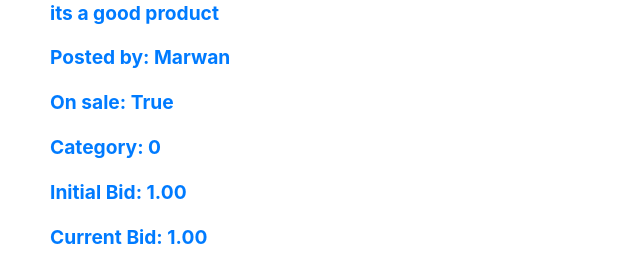
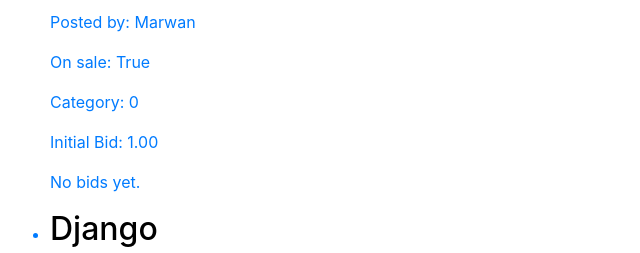
Before and after one commit to Marwanishere/commerce, a Django app: page / in a window 1280 px wide. Shown: the part 1056-1309 px from the top of the page, without its empty margins (0-640 px from the left). Run offline with Django 3.2, Linux system fonts and the light colour scheme; data comes from the database, SQL or seed files in the repository; both versions use the stored data as it was after the commit; some libraries are stand-ins or nearby versions.

Commit message:
got rid of the .id part on the index.html

```diff
--- a/auctions/static/auctions/styles.css
+++ b/auctions/static/auctions/styles.css
@@ -15,7 +15,5 @@ pretty_boxes {
 
 }
 p {
-    font-weight: bold;
     font-style: inherit;
-    font-size: larger   ;
 }
--- a/auctions/templates/auctions/index.html
+++ b/auctions/templates/auctions/index.html
@@ -15,8 +15,8 @@
 					<p>On sale: {{ listing.active}}</p>
 					<p>Category: {{ listing.category }}</p>
 					<p>Initial Bid: {{ listing.initial_bid }}</p>
-					{% if current_bids|get_item:listing.id %}
-						<p>Current Bid: {{ current_bids|get_item:listing.id }}</p>
+					{% if current_bids|get_item:listing %}
+						<p>Current Bid: {{ current_bids|get_item:listing }}</p>
 					{% else %}
 						<p>No bids yet.</p>
 					{% endif %}
```
Also changed, not shown: db.sqlite3.
